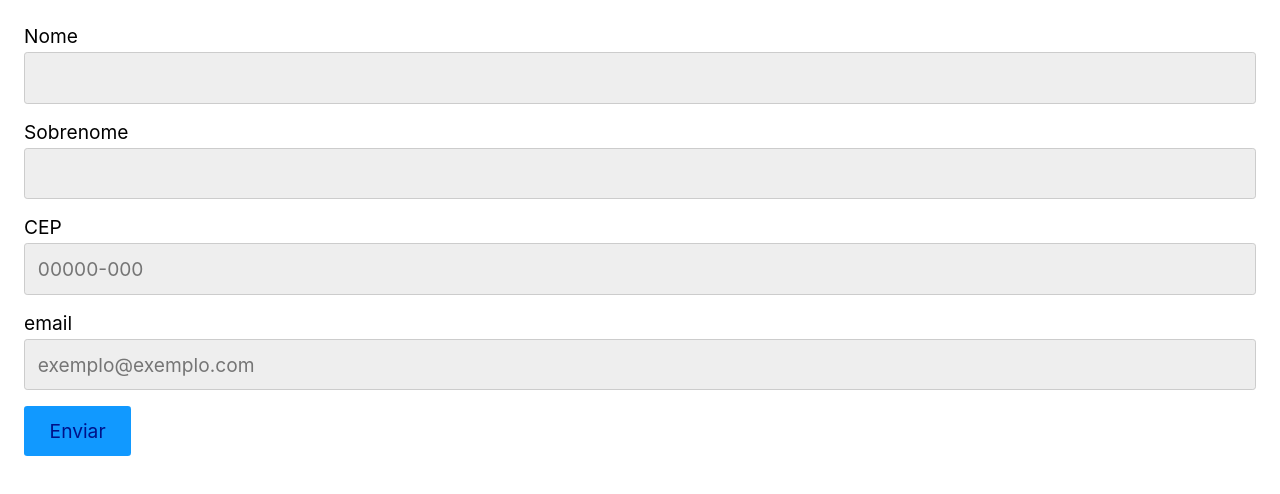
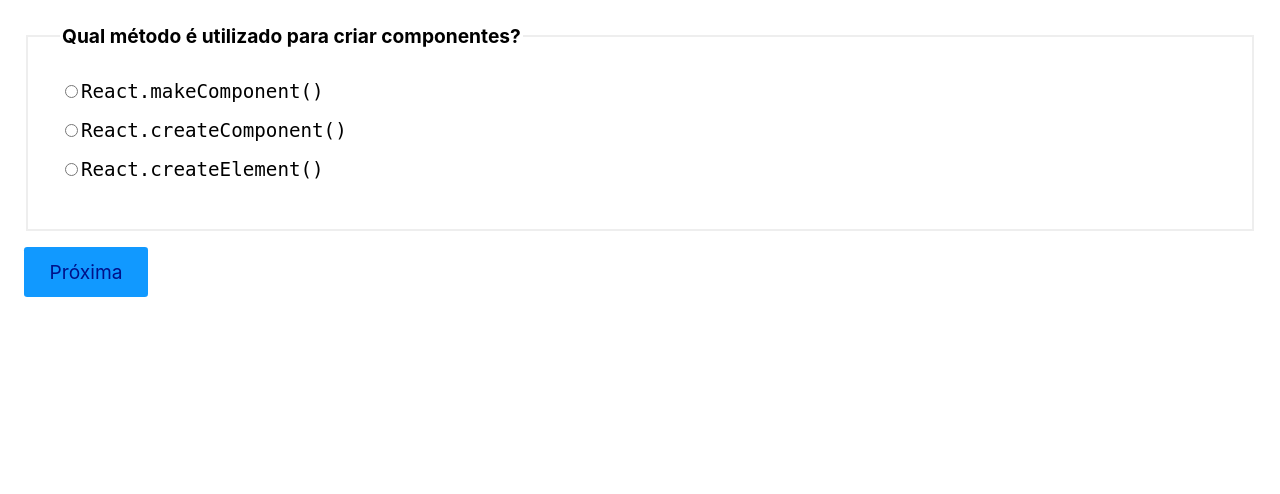
Before and after one commit to tatisabinoviana/ReactParaIniciantesOrigamid, a React (Create React App) app: page / in a window 1280 px wide. Shown: the top 494 px of the page. Built offline with nearby package versions, Linux system fonts and the light colour scheme.

Commit message:
iniciando desafio, adequação das caixas para responderem ao click, atualização do botão para passar para o proximo bloco

```diff
--- a/src/App.js
+++ b/src/App.js
@@ -1,41 +1,69 @@
 import React from 'react';
-import Input from './Form/Input';
-import useForm from './Hooks/useForm';
+import Radio from './Form/Radio';
+
+const perguntas = [
+  {
+    pergunta: 'Qual método é utilizado para criar componentes?',
+    options: [
+      'React.makeComponent()',
+      'React.createComponent()',
+      'React.createElement()',
+    ],
+    resposta: 'React.createElement()',
+    id: 'p1',
+  },
+  {
+    pergunta: 'Como importamos um componente externo?',
+    options: [
+      'import Component from "./Component"',
+      'require("./Component")',
+      'import "./Component"',
+    ],
+    resposta: 'import Component from "./Component"',
+    id: 'p2',
+  },
+  {
+    pergunta: 'Qual hook não é nativo?',
+    options: ['useEffect()', 'useFetch()', 'useCallback()'],
+    resposta: 'useFetch()',
+    id: 'p3',
+  },
+  {
+    pergunta: 'Qual palavra deve ser utilizada para criarmos um hook?',
+    options: ['set', 'get', 'use'],
+    resposta: 'use',
+    id: 'p4',
+  },
+];
 
 const App = () => {
-  const cep = useForm('cep');
-  const email = useForm('email');
-  const nome = useForm();
-  const sobrenome = useForm(false);
+  const [respostas, setRespostas] = React.useState({
+    p1: '',
+    p2: '',
+    p3: '',
+    p4: '',
+  });
+  const [slide, setSlide] = React.useState(0);
 
-  function handleSubmit(event) {
-    event.preventDefault();
-    if (cep.validate() && email.validate() && nome.validate()) {
-      console.log('Enviou');
-    } else {
-      console.log('Não enviar');
-    }
+  function handleChange({ target }) {
+    setRespostas({ ...respostas, [target.id]: target.value });
   }
 
+  function handleClick() {
+    setSlide(slide + 1);
+  }
   return (
-    <form onSubmit={handleSubmit}>
-      <Input label="Nome" id="nome" type="text" {...nome} />
-      <Input label="Sobrenome" id="sobrenome" type="text" {...sobrenome} />
-      <Input
-        label="CEP"
-        id="cep"
-        type="text"
-        placeholder="00000-000"
-        {...cep}
-      />
-      <Input
-        label="email"
-        id="email"
-        type="email"
-        placeholder="exemplo@exemplo.com"
-        {...email}
-      />
-      <button>Enviar</button>
+    <form onSubmit={(event) => event.preventDefault()}>
+      {perguntas.map((pergunta, index) => (
+        <Radio
+          active={slide === index}
+          key={pergunta.id}
+          value={respostas[pergunta.id]}
+          onChange={handleChange}
+          {...pergunta}
+        />
+      ))}
+      <button onClick={handleClick}>Próxima</button>
     </form>
   );
 };
--- a/src/Form/Input.js
+++ /dev/null
@@ -1,30 +0,0 @@
-import React from 'react';
-
-const Input = ({
-  id,
-  label,
-  onChange,
-  value,
-  type,
-  onBlur,
-  placeholder,
-  error,
-}) => {
-  return (
-    <>
-      <label htmlFor={id}>{label}</label>
-      <input
-        id={id}
-        name={id}
-        onChange={onChange}
-        placeholder={placeholder}
-        onBlur={onBlur}
-        type={type}
-        value={value}
-      />
-      {error && <p>{error}</p>}
-    </>
-  );
-};
-
-export default Input;
--- a/src/Form/Radio.js
+++ b/src/Form/Radio.js
@@ -1,22 +1,33 @@
 import React from 'react';
 
-const Radio = ({ options, value, setValue, ...props }) => {
+function Radio({ pergunta, options, onChange, value, id, active }) {
+  if (active === false) return null;
   return (
-    <>
+    <fieldset
+      style={{
+        padding: '2rem',
+        marginBottom: '1rem',
+        border: '2px solid #eee',
+      }}
+    >
+      <legend style={{ fontWeight: 'bold' }}>{pergunta}</legend>
       {options.map((option) => (
-        <label key={option}>
+        <label
+          key={option}
+          style={{ marginBottom: '1rem', fontFamily: 'mono' }}
+        >
           <input
             type="radio"
+            id={id}
+            checked={value === option}
             value={option}
-            checked={value === option}
-            onChange={({ target }) => setValue(target.value)}
-            {...props}
+            onChange={onChange}
           />
           {option}
         </label>
       ))}
-    </>
+    </fieldset>
   );
-};
+}
 
 export default Radio;
--- a/src/Hooks/useForm.js
+++ /dev/null
@@ -1,48 +0,0 @@
-import React from 'react';
-
-const types = {
-  cep: {
-    regex: /^\d{5}-?\d{3}$/,
-    message: 'Cep inválido',
-  },
-  email: {
-    regex:
-      /^(([^<>()[\]\\.,;:\s@"]+(\.[^<>()[\]\\.,;:\s@"]+)*)|(".+"))@((\[[0-9]{1,3}\.[0-9]{1,3}\.[0-9]{1,3}\.[0-9]{1,3}\])|(([a-zA-Z\-0-9]+\.)+[a-zA-Z]{2,}))$/,
-    message: 'Email inválido',
-  },
-};
-
-const useForm = (type) => {
-  const [value, setValue] = React.useState('');
-  const [error, setError] = React.useState(null);
-
-  function validate(value) {
-    if (type === false) return true;
-    if (value.length === 0) {
-      setError('Preencha um valor');
-      return false;
-    } else if (types[type] && !types[type].regex.test(value)) {
-      setError(types[type].message);
-      return false;
-    } else {
-      setError(null);
-      return true;
-    }
-  }
-
-  function onChange({ target }) {
-    if (error) validate(target.value);
-    setValue(target.value);
-  }
-
-  return {
-    value,
-    setValue,
-    error,
-    onChange,
-    onBlur: () => validate(value),
-    validate: () => validate(value),
-  };
-};
-
-export default useForm;
```
Also changed, not shown: src/Form/Checkbox.js (deleted, +0 -28 lines), src/Form/Select.js (deleted, +0 -22 lines).
